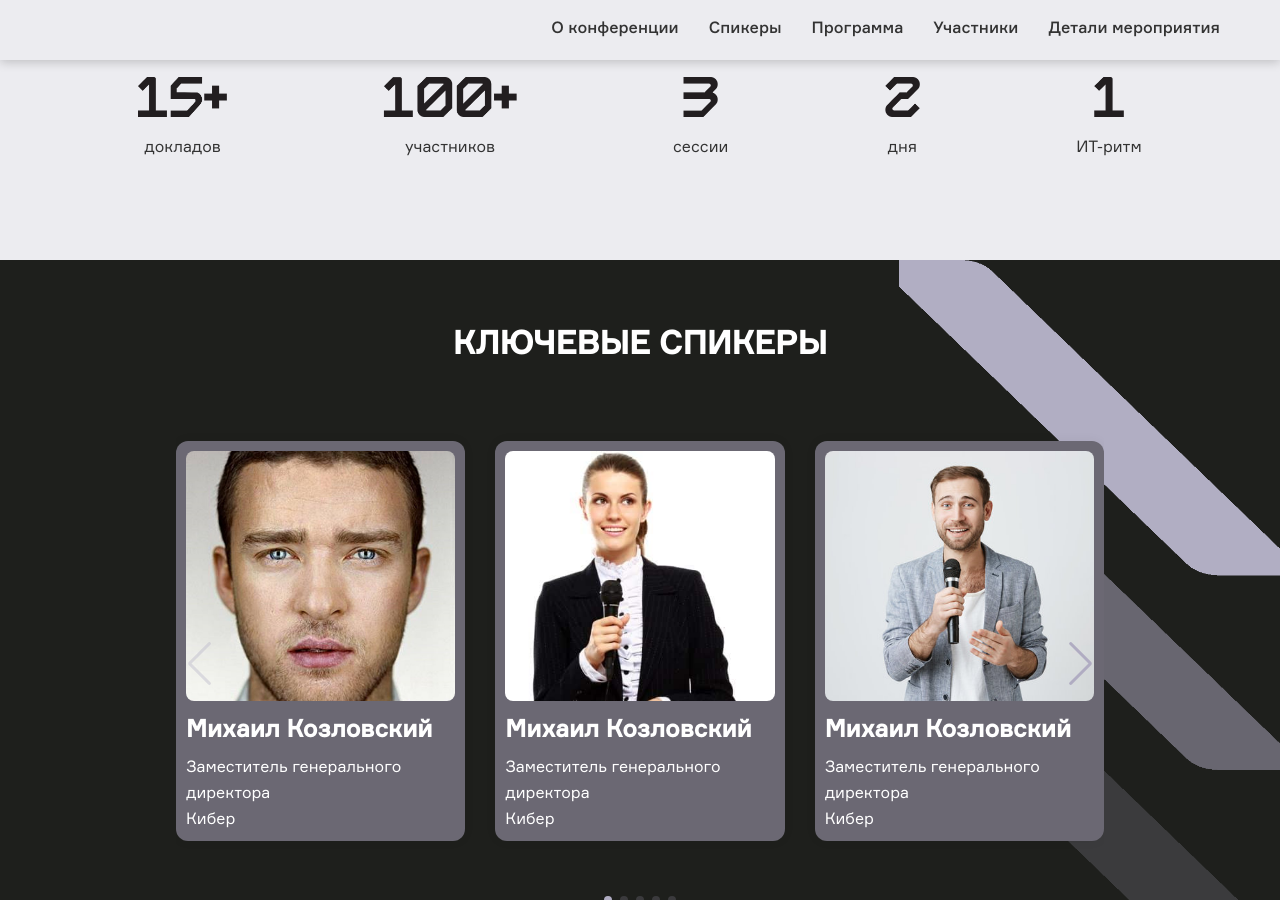
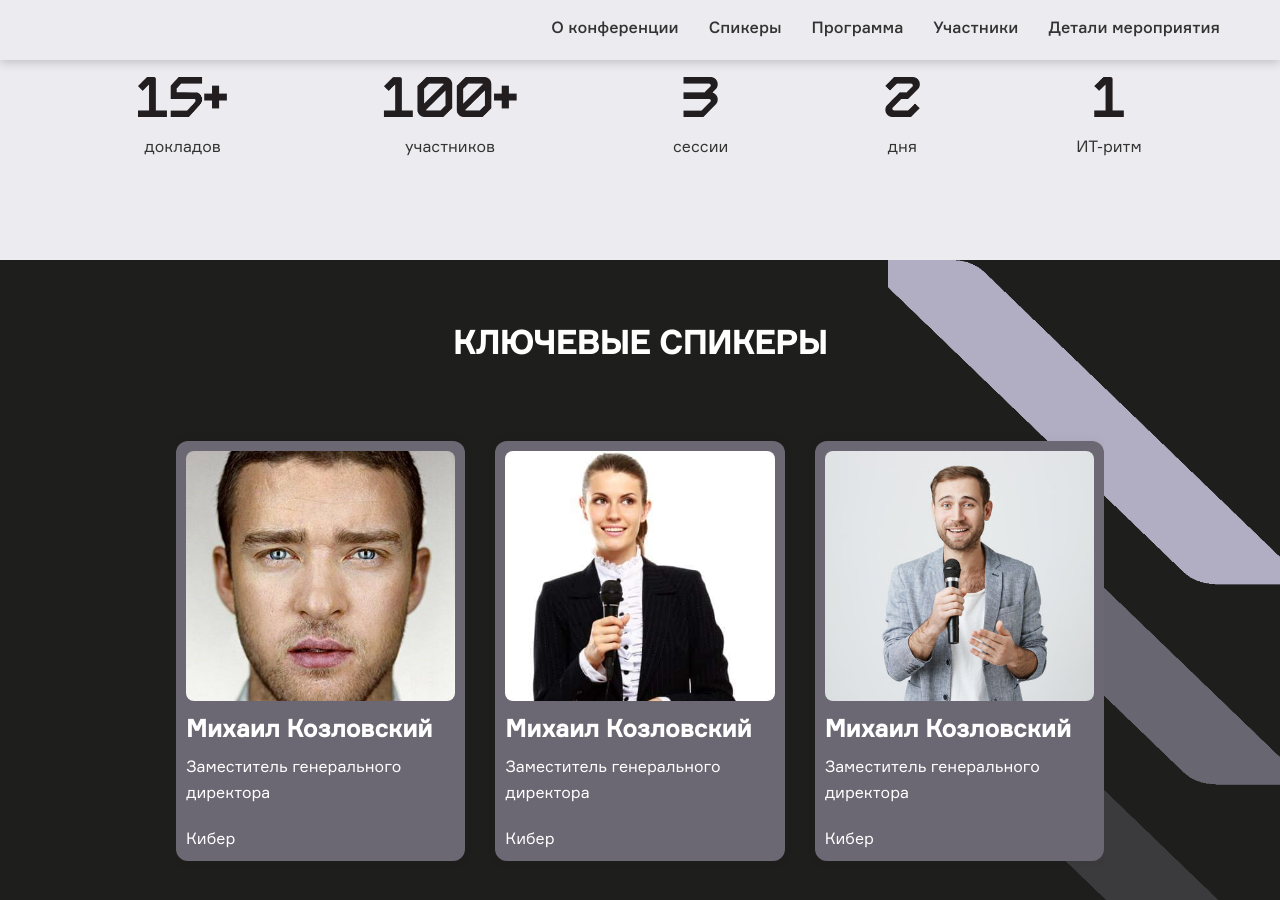
Before and after one commit to Thanatas42/it-conference, a Jekyll site: the page built from index.html, in a window 1280 px wide and 900 px high, scrolled down 1071 px. Built offline with Jekyll 4.4.1, drawn with Linux system fonts in a browser that asks for light colours.

Commit message:
refactor: edit v5

```diff
--- a/_includes/speakers.html
+++ b/_includes/speakers.html
@@ -16,9 +16,6 @@
         {% endfor %}
       </div>
 
-      <div class="swiper-button-prev swiper-button_speaker"></div>
-      <div class="swiper-button-next swiper-button_speaker"></div>
-
       <div class="swiper-pagination swiper-speaker-pagination" style="position: relative; bottom: -45px;"></div>
     </div>
   </div>
--- a/assets/styles.css
+++ b/assets/styles.css
@@ -1,3 +1,10 @@
+/*
+* Prefixed by https://autoprefixer.github.io
+* PostCSS: v8.4.14,
+* Autoprefixer: v10.4.7
+* Browsers: last 4 version
+*/
+
 :root {
   --accent-color: #ff6600;
   --primary-color: #1e1f1c;
@@ -31,6 +38,7 @@
 * {
   margin: 0;
   padding: 0;
+  -webkit-box-sizing: border-box;
   box-sizing: border-box;
   font-family: 'Formular', Arial, sans-serif;
 }
@@ -82,6 +90,8 @@
 a {
   color: var(--text-color);
   text-decoration: none;
+  -webkit-transition: all 0.3s;
+  -o-transition: all 0.3s;
   transition: all 0.3s;
 }
 
@@ -100,21 +110,33 @@
   left: 0;
   width: 100%;
   z-index: 999;
+  -webkit-transition: -webkit-box-shadow 0.3s ease;
+  transition: -webkit-box-shadow 0.3s ease;
+  -o-transition: box-shadow 0.3s ease;
   transition: box-shadow 0.3s ease;
+  transition: box-shadow 0.3s ease, -webkit-box-shadow 0.3s ease;
 }
 
 .header {
   background-color: var(--light-back);
+  -webkit-box-shadow: 0 2px 10px rgba(0, 0, 0, 0.1);
   box-shadow: 0 2px 10px rgba(0, 0, 0, 0.1);
   position: fixed;
   width: 100%;
   z-index: 200;
+  -webkit-text-decoration-color: #000;
   text-decoration-color: #000;
 }
 
 .header-container {
+  display: -webkit-box;
+  display: -ms-flexbox;
   display: flex;
+  -webkit-box-pack: end;
+  -ms-flex-pack: end;
   justify-content: flex-end;
+  -webkit-box-align: center;
+  -ms-flex-align: center;
   align-items: center;
   padding: 15px 20px;
   position: relative;
@@ -131,6 +153,8 @@
   height: 3px;
   background-color: var(--primary-color);
   margin: 5px;
+  -webkit-transition: all 0.3s ease;
+  -o-transition: all 0.3s ease;
   transition: all 0.3s ease;
 }
 
@@ -146,9 +170,20 @@
   overflow: hidden;
   height: calc(100vh - 60px);
 
+  display: -webkit-box;
+
+  display: -ms-flexbox;
+
   display: flex;
+  -webkit-box-orient: vertical;
+  -webkit-box-direction: normal;
+  -ms-flex-direction: column;
   flex-direction: column;
+  -webkit-box-pack: center;
+  -ms-flex-pack: center;
   justify-content: center;
+  -webkit-box-align: center;
+  -ms-flex-align: center;
   align-items: center;
 }
 
@@ -161,21 +196,26 @@
   width: auto;
   height: auto;
   z-index: -1;
+  -webkit-transform: translateX(-50%) translateY(-50%);
+  -ms-transform: translateX(-50%) translateY(-50%);
   transform: translateX(-50%) translateY(-50%);
 }
 
 .hero_image {
   max-width: 80%;
-  height: 16%;
+  height: auto;
   max-height: 48px;
-  margin-bottom: 40px;
+  margin: 0 auto 40px;
+  display: block;
 }
 
 #heroDate {
   z-index: -1;
-  max-width: 400px;
-  width: 50%;
-  height: 15%;
+  max-width: 50%;
+  height: auto;
+  max-height: 48px;
+  margin: 0 auto 40px;
+  display: block;
 }
 
 .hero h1 {
@@ -204,10 +244,14 @@
 /*end hero*/
 
 nav {
+  -webkit-transition: all 0.3s ease;
+  -o-transition: all 0.3s ease;
   transition: all 0.3s ease;
 }
 
 nav ul {
+  display: -webkit-box;
+  display: -ms-flexbox;
   display: flex;
   list-style: none;
 }
@@ -230,6 +274,8 @@
   width: 0;
   height: 2px;
   background-color: var(--accent-color);
+  -webkit-transition: width 0.3s;
+  -o-transition: width 0.3s;
   transition: width 0.3s;
 }
 
@@ -253,7 +299,10 @@
 }
 
 .stats {
+  display: -webkit-box;
+  display: -ms-flexbox;
   display: flex;
+  -ms-flex-pack: distribute;
   justify-content: space-around;
   margin: 40px 0;
   text-align: center;
@@ -306,15 +355,28 @@
   position: relative;
   background: var(--secondary-color);
   border-radius: 12px;
+  -webkit-box-shadow: 0 0 12px rgba(0, 0, 0, 0.05);
   box-shadow: 0 0 12px rgba(0, 0, 0, 0.05);
   margin: auto;
   padding: 10px;
   text-align: center;
 
+  display: -webkit-box;
+
+  display: -ms-flexbox;
+
   display: flex;
+  -webkit-box-orient: vertical;
+  -webkit-box-direction: normal;
+  -ms-flex-direction: column;
   flex-direction: column;
+  -ms-flex-line-pack: center;
   align-content: center;
+  -webkit-box-pack: center;
+  -ms-flex-pack: center;
   justify-content: center;
+  -webkit-box-align: center;
+  -ms-flex-align: center;
   align-items: center;
 }
 
@@ -326,8 +388,14 @@
   width: 100%;
   height: 250px;
   overflow: hidden;
+  display: -webkit-box;
+  display: -ms-flexbox;
   display: flex;
+  -webkit-box-pack: center;
+  -ms-flex-pack: center;
   justify-content: center;
+  -webkit-box-align: center;
+  -ms-flex-align: center;
   align-items: center;
   border-radius: 8px;
 }
@@ -335,7 +403,9 @@
 .speaker-image-wrapper img {
   width: 100%;
   height: 100%;
+  -o-object-fit: cover;
   object-fit: cover;
+  -o-object-position: center;
   object-position: center;
 }
 
@@ -344,6 +414,7 @@
   margin: 10px 0 5px;
   font-size: 1.5rem;
   text-align: left;
+  -ms-flex-item-align: start;
   align-self: flex-start;
 }
 
@@ -351,11 +422,12 @@
   color: var(--light-text);
   margin: 0;
   text-align: left;
+  -ms-flex-item-align: start;
   align-self: flex-start;
 }
 
-.swiper-button_speaker {
-  color: var(--light-color);
+.speaker-card p:last-child {
+  margin-top: 20px;
 }
 
 .swiper {
@@ -373,6 +445,10 @@
   background-color: var(--light-bg);
 }
 
+.program h2 {
+  text-align: center;
+}
+
 .schedule {
   margin-top: 40px;
 }
@@ -386,6 +462,7 @@
   border-left: 4px solid var(--primary-color);
   padding: 20px;
   margin-bottom: 20px;
+  -webkit-box-shadow: 0 2px 10px rgba(0, 0, 0, 0.05);
   box-shadow: 0 2px 10px rgba(0, 0, 0, 0.05);
 }
 
@@ -412,7 +489,11 @@
 }
 
 .swiper-wrapper_partners {
+  -webkit-box-align: center;
+  -ms-flex-align: center;
   align-items: center;
+  -webkit-box-pack: center;
+  -ms-flex-pack: center;
   justify-content: center;
 }
 
@@ -425,18 +506,31 @@
 }
 
 .swiper-slide_partners {
+  display: -webkit-box;
+  display: -ms-flexbox;
   display: flex;
+  -webkit-box-pack: center;
+  -ms-flex-pack: center;
   justify-content: center;
+  -webkit-box-align: center;
+  -ms-flex-align: center;
   align-items: center;
   height: 150px;
   overflow: hidden;
   padding: 10px;
+  -webkit-box-sizing: border-box;
   box-sizing: border-box;
 }
 
 .swiper-slide_partners a {
+  display: -webkit-box;
+  display: -ms-flexbox;
   display: flex;
+  -webkit-box-pack: center;
+  -ms-flex-pack: center;
   justify-content: center;
+  -webkit-box-align: center;
+  -ms-flex-align: center;
   align-items: center;
   width: 100%;
   height: 100%;
@@ -448,13 +542,17 @@
   max-height: 100%;
   width: auto;
   height: auto;
+  -o-object-fit: fill;
   object-fit: fill;
+  -o-object-position: center;
   object-position: center;
   display: block;
 }
 
 
 .partner-logo:hover {
+  -webkit-transform: scale(1.05);
+  -ms-transform: scale(1.05);
   transform: scale(1.05);
 }
 
@@ -473,11 +571,17 @@
 }
 
 .location-container {
+  display: -webkit-box;
+  display: -ms-flexbox;
   display: flex;
+  -webkit-box-align: start;
+  -ms-flex-align: start;
   align-items: flex-start;
 }
 
 .location-info {
+  -webkit-box-flex: 1;
+  -ms-flex: 1;
   flex: 1;
 }
 
@@ -501,6 +605,8 @@
 }
 
 .location-map {
+  -webkit-box-flex: 1;
+  -ms-flex: 1;
   flex: 1;
   height: 400px;
 }
@@ -533,8 +639,13 @@
 }
 
 .footer__info {
+  display: -webkit-box;
+  display: -ms-flexbox;
   display: flex;
+  -ms-flex-wrap: wrap;
   flex-wrap: wrap;
+  -webkit-box-pack: justify;
+  -ms-flex-pack: justify;
   justify-content: space-between;
   gap: 40px;
   margin-bottom: 30px;
@@ -543,14 +654,25 @@
 .footer__contacts,
 .footer__note,
 .footer__events {
+  display: -webkit-box;
+  display: -ms-flexbox;
   display: flex;
+  -webkit-box-orient: vertical;
+  -webkit-box-direction: normal;
+  -ms-flex-direction: column;
   flex-direction: column;
+  -webkit-box-align: start;
+  -ms-flex-align: start;
   align-items: flex-start;
   gap: 18px;
+  -webkit-box-flex: 1;
+  -ms-flex: 1 1 250px;
   flex: 1 1 250px;
 }
 
 .footer__note {
+  -webkit-box-align: center;
+  -ms-flex-align: center;
   align-items: center;
 }
 
@@ -564,12 +686,20 @@
 }
 
 .footer_events_full {
+  display: -webkit-box;
+  display: -ms-flexbox;
   display: flex;
+  -webkit-box-orient: vertical;
+  -webkit-box-direction: normal;
+  -ms-flex-direction: column;
   flex-direction: column;
+  -webkit-box-align: end;
+  -ms-flex-align: end;
   align-items: flex-end;
 }
 
 .footer_events_full p {
+  -ms-flex-item-align: start;
   align-self: flex-start;
   font-size: 14px;
 }
@@ -584,6 +714,8 @@
 }
 
 .footer__event {
+  -webkit-box-align: start;
+  -ms-flex-align: start;
   align-items: flex-start;
 }
 
@@ -610,7 +742,11 @@
 }
 
 .footer-links {
+  display: -webkit-box;
+  display: -ms-flexbox;
   display: flex;
+  -webkit-box-pack: center;
+  -ms-flex-pack: center;
   justify-content: center;
   gap: 30px;
   margin: 20px 0;
@@ -632,28 +768,44 @@
   margin-bottom: 10px;
   border-radius: 8px;
   overflow: hidden;
+  -webkit-box-shadow: 0 2px 5px rgba(0, 0, 0, 0.1);
   box-shadow: 0 2px 5px rgba(0, 0, 0, 0.1);
 }
 
 .accordion-header {
-  background-color: var(--light-color);
-  color: white;
+  background-color: #dbdbdb;
+  color: var(--primary-color);
   padding: 15px 20px;
   cursor: pointer;
+  display: -webkit-box;
+  display: -ms-flexbox;
   display: flex;
+  -webkit-box-pack: justify;
+  -ms-flex-pack: justify;
   justify-content: space-between;
+  -webkit-box-align: center;
+  -ms-flex-align: center;
   align-items: center;
-  transition: background-color 0.3s;
+  -webkit-transition: opacity 0.3s;
+  -o-transition: opacity 0.3s;
+  transition: opacity 0.3s;
 }
 
 .accordion-header:hover {
-  background-color: var(--secondary-color);
+  opacity: .8;
+  -webkit-transition: opacity .4s;
+  -o-transition: opacity .4s;
+  transition: opacity .4s;
 }
 
 .accordion-header::after {
   content: '+';
   font-size: 1.5rem;
+  -webkit-transition: -webkit-transform 0.3s;
+  transition: -webkit-transform 0.3s;
+  -o-transition: transform 0.3s;
   transition: transform 0.3s;
+  transition: transform 0.3s, -webkit-transform 0.3s;
 }
 
 .accordion-item.active .accordion-header::after {
@@ -664,6 +816,8 @@
   background-color: white;
   max-height: 0;
   overflow: hidden;
+  -webkit-transition: max-height 0.3s ease-out;
+  -o-transition: max-height 0.3s ease-out;
   transition: max-height 0.3s ease-out;
 }
 
@@ -676,6 +830,8 @@
 }
 
 .speaker-item {
+  display: -webkit-box;
+  display: -ms-flexbox;
   display: flex;
   margin-bottom: 15px;
   padding-bottom: 15px;
@@ -692,11 +848,14 @@
   width: 60px;
   height: 60px;
   border-radius: 50%;
+  -o-object-fit: cover;
   object-fit: cover;
   margin-right: 15px;
 }
 
 .speaker-info {
+  -webkit-box-flex: 1;
+  -ms-flex: 1;
   flex: 1;
 }
 
@@ -743,6 +902,8 @@
   }
 
   .burger.active div:nth-child(1) {
+    -webkit-transform: rotate(-45deg) translate(-5px, 6px);
+    -ms-transform: rotate(-45deg) translate(-5px, 6px);
     transform: rotate(-45deg) translate(-5px, 6px);
   }
 
@@ -751,6 +912,8 @@
   }
 
   .burger.active div:nth-child(3) {
+    -webkit-transform: rotate(45deg) translate(-5px, -6px);
+    -ms-transform: rotate(45deg) translate(-5px, -6px);
     transform: rotate(45deg) translate(-5px, -6px);
   }
 
@@ -763,11 +926,17 @@
   }
 
   .stats {
+    -webkit-box-orient: vertical;
+    -webkit-box-direction: normal;
+    -ms-flex-direction: column;
     flex-direction: column;
     gap: 20px;
   }
 
   .location-container {
+    -webkit-box-orient: vertical;
+    -webkit-box-direction: normal;
+    -ms-flex-direction: column;
     flex-direction: column;
   }
 
@@ -782,12 +951,23 @@
     width: 100%;
     height: 100vh;
     background-color: var(--light-text);
+    display: -webkit-box;
+    display: -ms-flexbox;
     display: flex;
+    -webkit-box-orient: vertical;
+    -webkit-box-direction: normal;
+    -ms-flex-direction: column;
     flex-direction: column;
+    -webkit-box-align: center;
+    -ms-flex-align: center;
     align-items: center;
+    -webkit-box-pack: center;
+    -ms-flex-pack: center;
     justify-content: center;
     clip-path: circle(0px at 90% -10%);
     -webkit-clip-path: circle(0px at 90% -10%);
+    -webkit-transition: all 0.5s ease-out;
+    -o-transition: all 0.5s ease-out;
     transition: all 0.5s ease-out;
     pointer-events: none;
   }
@@ -799,7 +979,12 @@
   }
 
   nav ul {
+    -webkit-box-orient: vertical;
+    -webkit-box-direction: normal;
+    -ms-flex-direction: column;
     flex-direction: column;
+    -webkit-box-align: center;
+    -ms-flex-align: center;
     align-items: center;
   }
 
@@ -817,22 +1002,8 @@
 
   #map {
     width: 100%;
+    min-width: 400px;
     height: 400px;
-  }
-
-  .hero_image {
-    max-width: 80%;
-    height: 10%;
-    max-height: 48px;
-  }
-
-  #heroDate {
-    max-width: 200px;
-    height: 26px;
-    z-index: -1;
-    max-width: 400px;
-    width: 40%;
-    height: 8%;
   }
 
   .hero h2 {
@@ -847,18 +1018,6 @@
 
 @media (max-width: 480px) {
 
-  .hero_image {
-    max-width: 100%;
-    height: 6%;
-    max-height: 48px;
-  }
-
-  #heroDate {
-    max-width: 80%;
-    width: 70%;
-    height: 8%;
-  }
-
   .hero h2 {
     font-size: 1.8rem;
   }
@@ -866,4 +1025,8 @@
   .hero h3 {
     font-size: 1.2rem;
   }
+
+  .speaker-card h4 {
+    font-size: 1.2rem;
+  }
 }
--- a/scripts/swiper.js
+++ b/scripts/swiper.js
@@ -33,10 +33,6 @@
     el: '.swiper-pagination',
     clickable: true,
   },
-  navigation: {
-    nextEl: '.swiper-button-next',
-    prevEl: '.swiper-button-prev',
-  },
   breakpoints: {
     0: {
       slidesPerView: 1,
```
